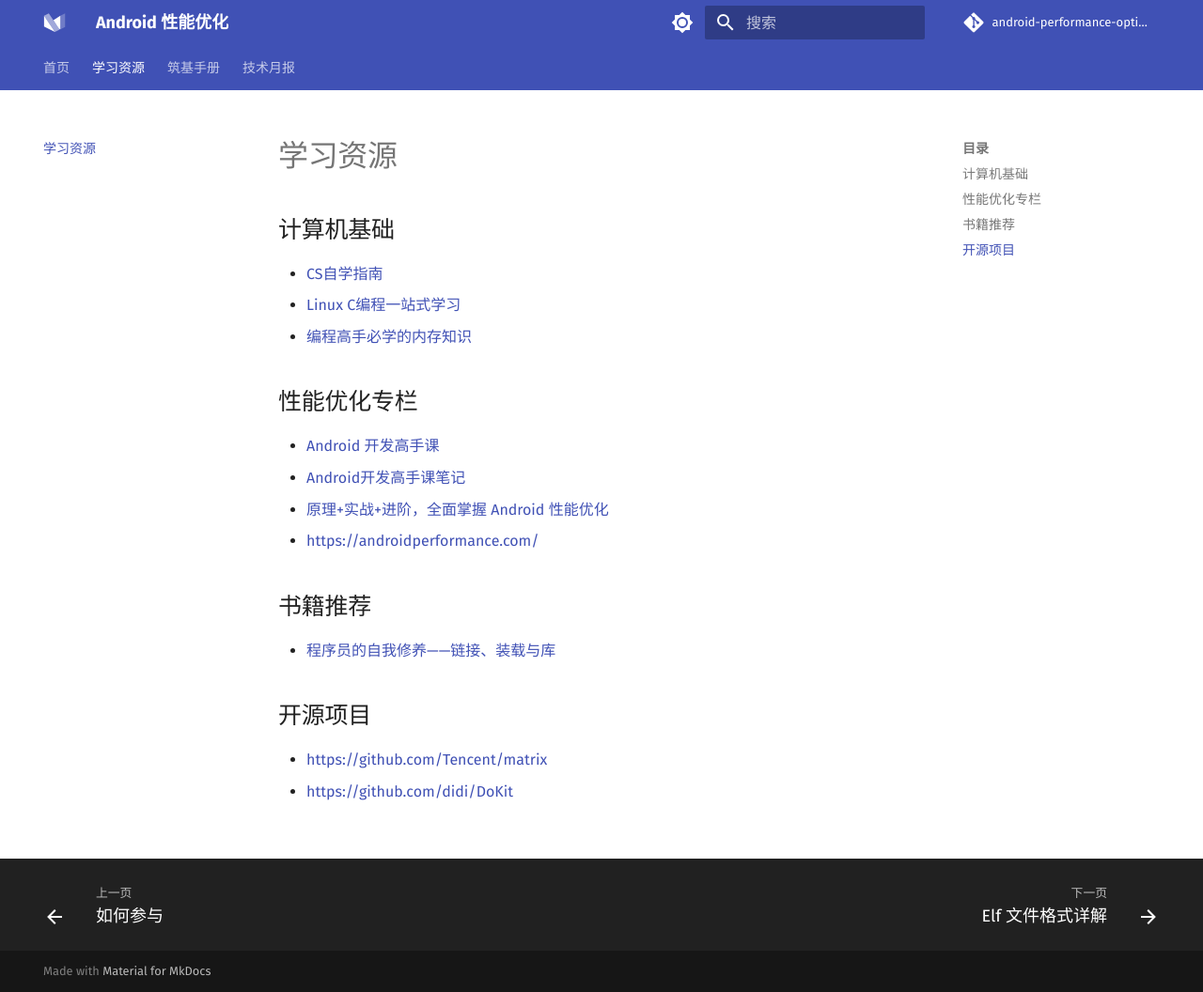
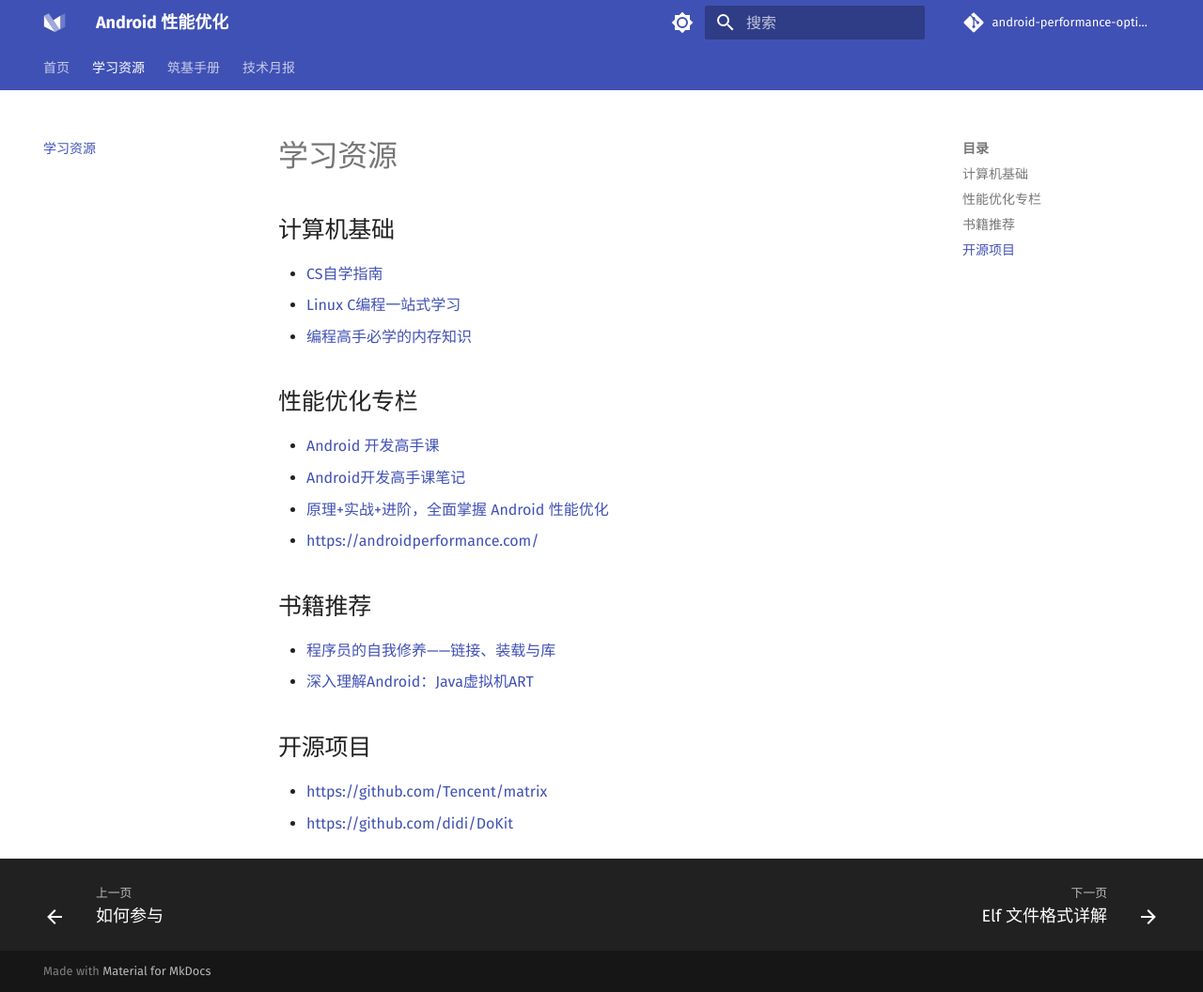
Before and after one commit to android-performance-optimization/homepage, an MkDocs documentation site: the page built from docs/resource/index.md, in a window 1280 px wide and 1056 px high. Shown: the whole window at 94% size. Built offline with MkDocs 1.6.1 and Material for MkDocs 9.7.7, drawn with Linux system fonts in a browser that asks for light colours; comment, search, counter and statistics services are not loaded.

Commit message:
MOD: resource

```diff
--- a/docs/resource/index.md
+++ b/docs/resource/index.md
@@ -11,6 +11,7 @@
 
 ## 书籍推荐
 - [程序员的自我修养——链接、装载与库](https://book.douban.com/subject/3652388/)
+- [深入理解Android：Java虚拟机ART](https://book.douban.com/subject/33390277/)
 
 ## 开源项目
 - [https://github.com/Tencent/matrix](https://github.com/Tencent/matrix)
```
